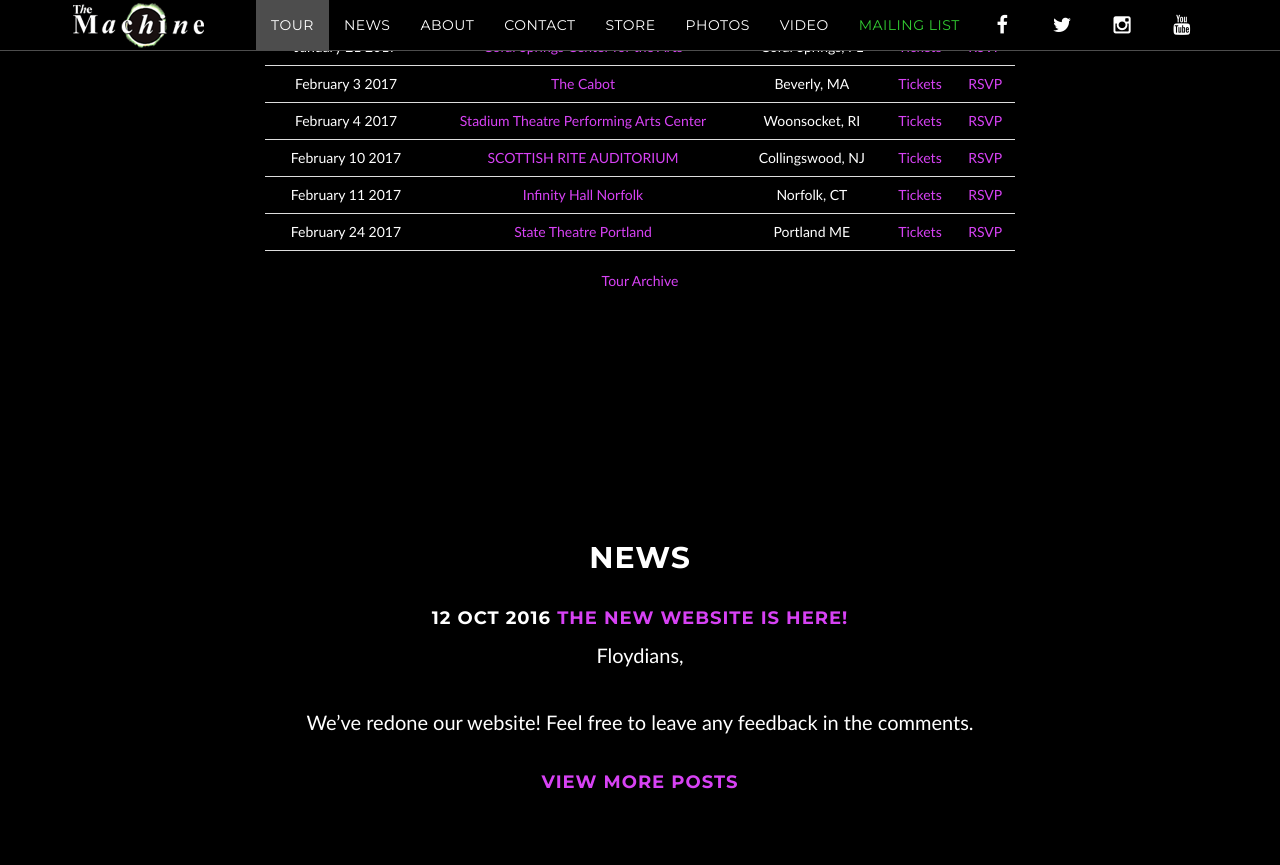
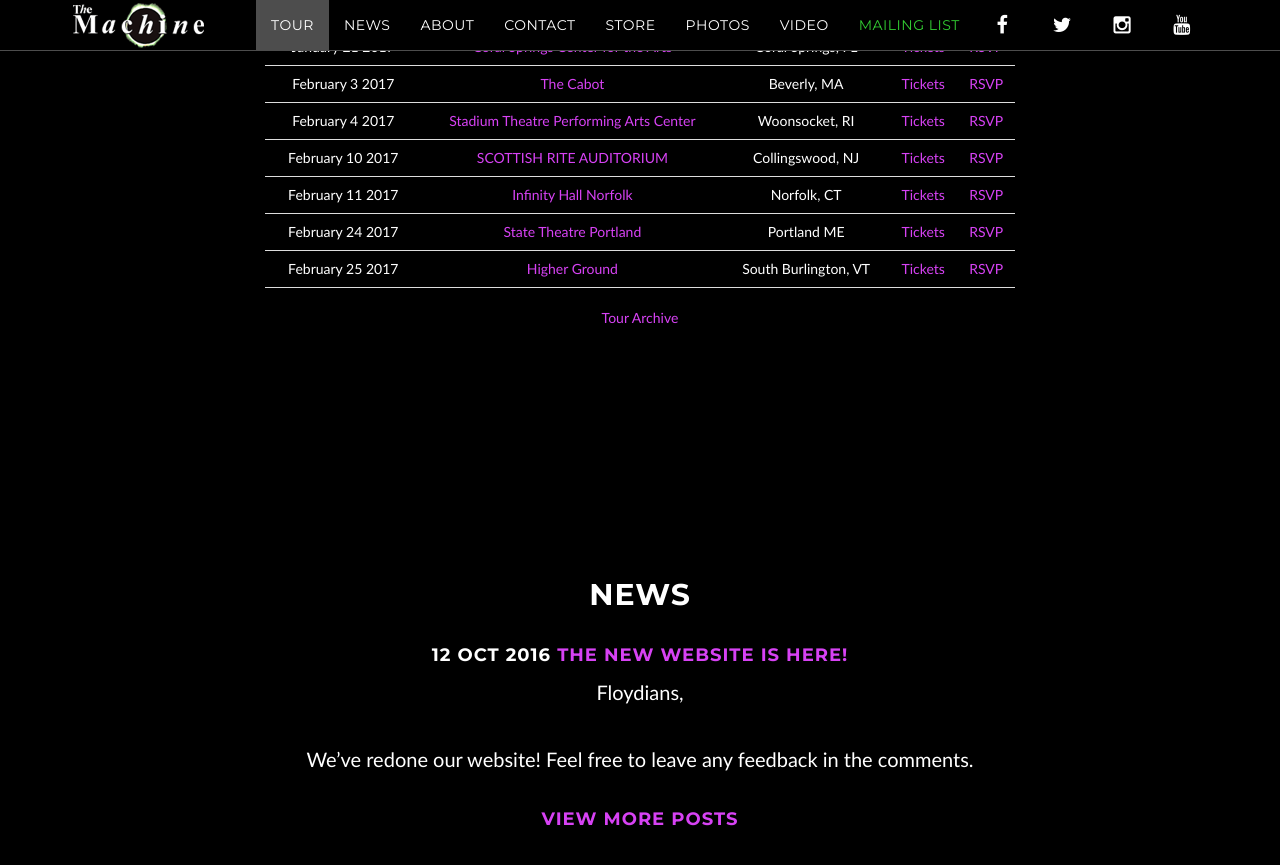
Before and after one commit to machineweb/machineweb.github.io, a Jekyll site: the page built from index.html, in a window 1280 px wide and 900 px high, scrolled down 1027 px. Shown: the top 865 px of the window. Built offline with Jekyll 4.4.1, drawn with Linux system fonts in a browser that asks for light colours; comment, search, counter and statistics services are not loaded.

Commit message:
New tour item

```diff
--- a/_data/tour.yml
+++ b/_data/tour.yml
@@ -2751,3 +2751,9 @@
     location: "Portland ME"
     tickets-url: "http://www.ticketmaster.com/event/01005170F3753F87"
     rsvp-url: "https://www.facebook.com/events/1151766934942813/"
+  - date: "February 25 2017"
+    venue: "Higher Ground"
+    venue-url: "http://www.ticketfly.com/purchase/event/1377864?_ga=1.22475707.1434405732.1478709255"
+    location: "South Burlington, VT"
+    tickets-url: "https://www.ticketfly.com/purchase/event/1377864?_ga=1.22475707.1434405732.1478709255"
+    rsvp-url: "https://www.facebook.com/events/353925938292982/"
```
